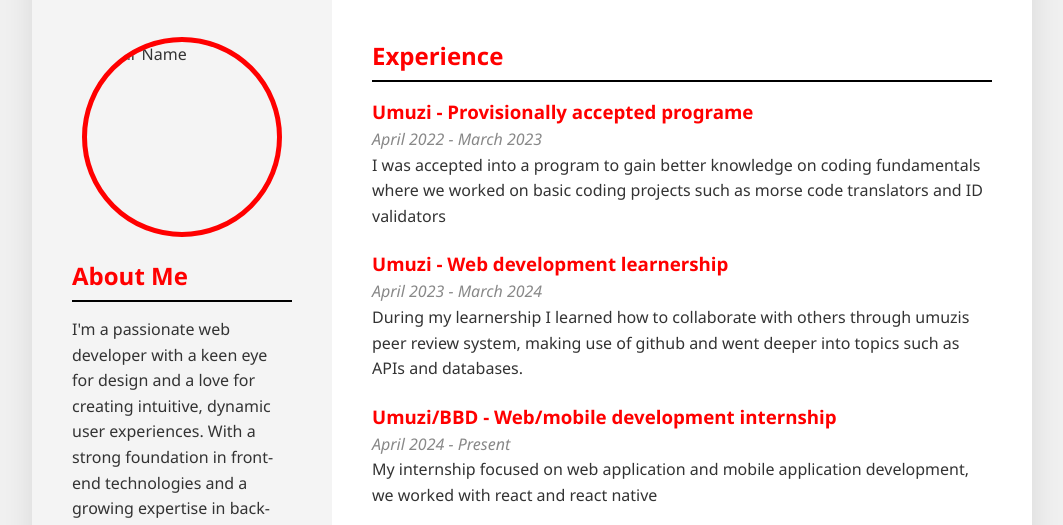
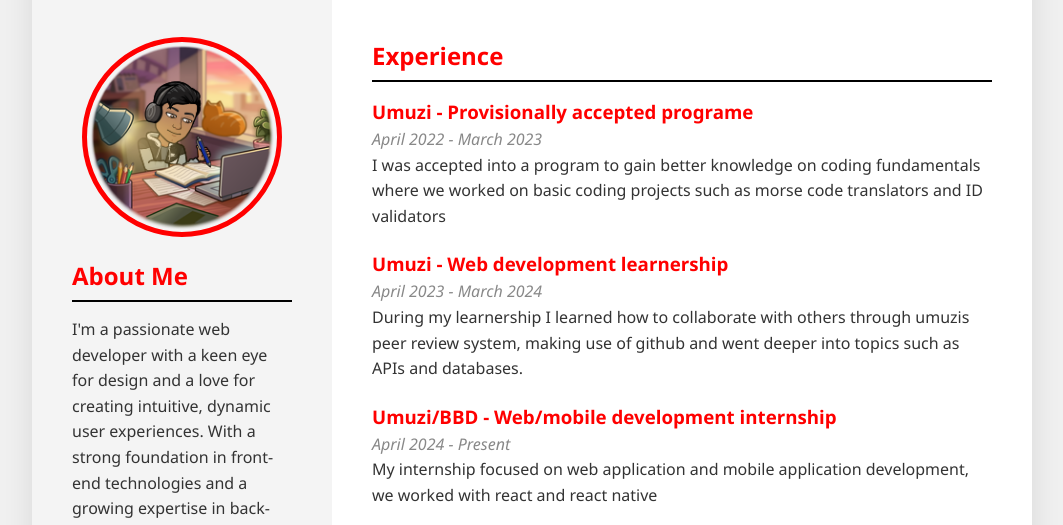
Before and after one commit to project-LKH/web_cv, a plain HTML site: page index.html in a window 1280 px wide. Shown: the part 208-733 px from the top of the page, without its empty margins (108-1171 px from the left). Drawn offline with Linux system fonts and the light colour scheme; the site is published under a folder, as on GitHub Pages, so addresses that start at the root find nothing.

Commit message:
attempting to fix image url

```diff
--- a/index.html
+++ b/index.html
@@ -15,7 +15,7 @@
 
         <aside class="sidebar">
             <div class="image-container">
-                <img src="/image.png" alt="Your Name">
+                <img src="./image.png" alt="Your Name">
             </div>
 
             <section>
```
